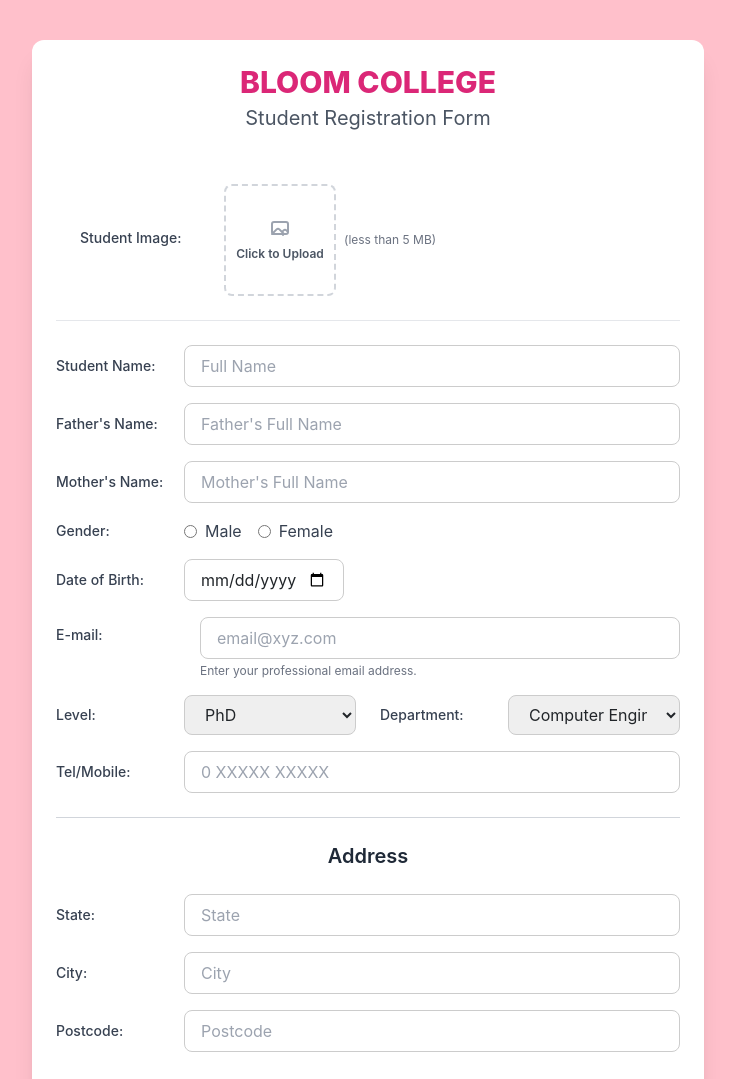
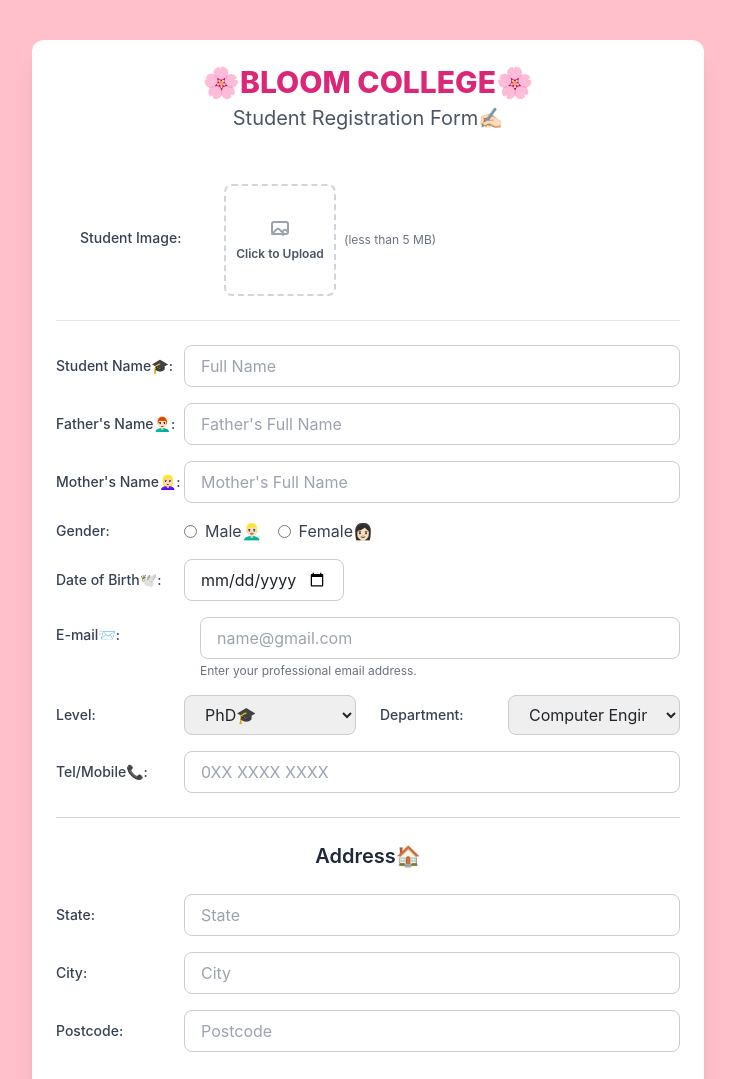
Before and after one commit to junivivimell-cyber/practical-work2_junii, a plain HTML site: page index.html in a window 1280 px wide. Shown: the top 1079 px of the page, without its empty margins (272-1007 px from the left). Drawn offline with nearby package versions, Linux system fonts and the light colour scheme.

Commit message:
Update index.html

```diff
--- a/index.html
+++ b/index.html
@@ -4,17 +4,15 @@
     <meta charset="UTF-8">
     <meta name="viewport" content="width=device-width, initial-scale=1.0">
     <title>Bloom College Registration</title>
-    <!-- Load Tailwind CSS for utility styling -->
     <script src="https://cdn.tailwindcss.com"></script>
-    <!-- Load Bootstrap CSS for modal styling (required for the requested modal) -->
     <link href="https://cdn.jsdelivr.net/npm/bootstrap@5.3.2/dist/css/bootstrap.min.css" rel="stylesheet">
     <style>
-        /* Custom font and base styling */
+
         body {
             font-family: 'Inter', sans-serif;
             background-color: pink;
         }
-        /* Custom input style to ensure consistency */
+
         .custom-input {
             border: 1px solid #ccc;
             padding: 0.5rem 1rem;
@@ -29,46 +27,34 @@
 <div class="container mx-auto p-4 md:p-8 max-w-2xl bg-white shadow-xl rounded-xl my-10">
 
     <header class="text-center mb-6">
-        <h1 class="text-3xl font-extrabold text-pink-600">BLOOM COLLEGE</h1>
-        <h2 class="text-xl text-gray-600 mt-1">Student Registration Form</h2>
+        <h1 class="text-3xl font-extrabold text-pink-600">🌸BLOOM COLLEGE🌸</h1>
+        <h2 class="text-xl text-gray-600 mt-1">Student Registration Form✍🏻</h2>
     </header>
 
     <form id="registrationForm" class="space-y-6">
 
-        <!-- Student Image Section - Diubah untuk pemusatan menegak -->
-        <!-- items-center memusatkan label "Student Image:" secara menegak dengan kandungan sebelahnya -->
+
         <div class="flex items-center space-x-4 p-4 border-b border-gray-200">
-            <!-- Label kini tanpa padding atas (pt-2) -->
             <label class="text-sm font-medium text-gray-700 w-32 shrink-0">Student Image:</label>
 
             <div class="flex flex-col space-y-1">
-                <!-- Hidden native file input -->
                 <input type="file" id="studentImage" accept="image/*" class="hidden"/>
 
-                <!-- NEW: Flex container to hold the box and the text side-by-side -->
-                <!-- items-center memusatkan kotak muat naik dengan teks di sebelahnya -->
                 <div class="flex items-center space-x-2">
 
-                    <!-- Custom Upload Area (Small Square: w-28 h-28) -->
                     <div id="customUploadBox" class="w-28 h-28 cursor-pointer border-2 border-dashed border-gray-300 rounded-lg text-center hover:border-blue-500 transition duration-150 relative overflow-hidden flex items-center justify-center">
 
-                        <!-- Default message (visible when no image is selected) -->
                         <div id="uploadPlaceholder" class="flex flex-col items-center justify-center space-y-1 p-2">
                             <svg xmlns="http://www.w3.org/2000/svg" class="h-6 w-6 text-gray-400" fill="none" viewBox="0 0 24 24" stroke="currentColor">
                                 <path stroke-linecap="round" stroke-linejoin="round" stroke-width="2" d="M4 16l4.586-4.586a2 2 0 012.828 0L16 16m-2-2l1.586-1.586a2 2 0 012.828 0L20 14m-5 3h.01M6 16h12a2 2 0 002-2V6a2 2 0 00-2-2H6a2 2 0 00-2 2v8a2 2 0 002 2z" />
                             </svg>
                             <p class="text-xs text-gray-600 font-semibold">Click to Upload</p>
                         </div>
-
-                        <!-- Image Preview Placeholder (Now inside the custom box) -->
                         <img id="imagePreview" src="" alt="Student Image Preview" class="absolute inset-0 w-full h-full object-cover rounded-md hidden">
                     </div>
 
-                    <!-- Text section aligned beside the box -->
-                    <!-- Dikeluarkan pt-1 untuk pemusatan yang lebih baik -->
                     <div class="flex flex-col justify-start">
                         <span class="text-xs text-gray-500">(less than 5 MB)</span>
-                        <!-- Error message placeholder for file size limit -->
                         <span class="text-xs text-red-500 hidden" id="imageError"></span>
                     </div>
                 </div>
@@ -77,21 +63,22 @@
 
         <!-- Personal Details Section -->
         <div class="space-y-4">
+
             <!-- Student Name (Requires onChange/input for Caps Lock) -->
             <div class="flex items-center">
-                <label for="studentName" class="text-sm font-medium text-gray-700 w-32 shrink-0">Student Name:</label>
+                <label for="studentName" class="text-sm font-medium text-gray-700 w-32 shrink-0">Student Name🎓:</label>
                 <input type="text" id="studentName" name="studentName" placeholder="Full Name" class="custom-input focus:ring-blue-500 focus:border-blue-500">
             </div>
 
             <!-- Father's Name (Requires onChange/input for Caps Lock) -->
             <div class="flex items-center">
-                <label for="fatherName" class="text-sm font-medium text-gray-700 w-32 shrink-0">Father's Name:</label>
+                <label for="fatherName" class="text-sm font-medium text-gray-700 w-32 shrink-0">Father's Name👨🏻‍🦰:</label>
                 <input type="text" id="fatherName" name="fatherName" placeholder="Father's Full Name" class="custom-input focus:ring-blue-500 focus:border-blue-500">
             </div>
 
             <!-- Mother's Name (Requires onChange/input for Caps Lock) -->
             <div class="flex items-center">
-                <label for="motherName" class="text-sm font-medium text-gray-700 w-32 shrink-0">Mother's Name:</label>
+                <label for="motherName" class="text-sm font-medium text-gray-700 w-32 shrink-0">Mother's Name👱🏻‍♀️:</label>
                 <input type="text" id="motherName" name="motherName" placeholder="Mother's Full Name" class="custom-input focus:ring-blue-500 focus:border-blue-500">
             </div>
 
@@ -101,27 +88,27 @@
                 <div class="flex space-x-4">
                     <label class="inline-flex items-center">
                         <input type="radio" name="gender" value="male" class="form-radio text-blue-600 rounded-full">
-                        <span class="ml-2 text-gray-700">Male</span>
+                        <span class="ml-2 text-gray-700">Male👱🏻‍♂️</span>
                     </label>
                     <label class="inline-flex items-center">
                         <input type="radio" name="gender" value="female" class="form-radio text-pink-600 rounded-full">
-                        <span class="ml-2 text-gray-700">Female</span>
+                        <span class="ml-2 text-gray-700">Female👩🏻</span>
                     </label>
                 </div>
             </div>
 
             <!-- Date of Birth -->
             <div class="flex items-center">
-                <label for="dob" class="text-sm font-medium text-gray-700 w-32 shrink-0">Date of Birth:</label>
+                <label for="dob" class="text-sm font-medium text-gray-700 w-32 shrink-0">Date of Birth🕊️:</label>
                 <input type="date" id="dob" name="dob" placeholder="dd / mm / yyyy" class="custom-input focus:ring-blue-500 focus:border-blue-500 w-40">
             </div>
 
             <!-- E-mail (Requires onFocus and onBlur) -->
             <div class="flex flex-col md:flex-row md:items-start md:space-x-4">
-                <label for="email" class="text-sm font-medium text-gray-700 w-32 shrink-0 mt-2 md:mt-0">E-mail:</label>
+                <label for="email" class="text-sm font-medium text-gray-700 w-32 shrink-0 mt-2 md:mt-0">E-mail📨:</label>
                 <div class="flex-grow">
-                    <input type="email" id="email" name="email" placeholder="email@xyz.com" class="custom-input focus:ring-blue-500 focus:border-blue-500">
-                    <!-- Help message placeholder for focus/blur feedback -->
+                    <input type="email" id="email" name="email" placeholder="name@gmail.com" class="custom-input focus:ring-blue-500 focus:border-blue-500">
+
                     <small id="emailHelp" class="block mt-1 text-gray-500 text-xs transition-colors duration-300">
                         Enter your professional email address.
                     </small>
@@ -134,33 +121,37 @@
                 <div class="flex items-center">
                     <label for="level" class="text-sm font-medium text-gray-700 w-32 shrink-0">Level:</label>
                     <select id="level" name="level" class="custom-input focus:ring-blue-500 focus:border-blue-500">
-                        <option>PhD</option>
-                        <option>Masters</option>
-                        <option>Bachelor</option>
+                        <option>PhD🎓</option>
+                        <option>Master🎓</option>
+                        <option>Bachelor🎓</option>
+                        <option>Degree🎓</option>
+
                     </select>
                 </div>
                 <!-- Department -->
                 <div class="flex items-center">
                     <label for="department" class="text-sm font-medium text-gray-700 w-32 shrink-0">Department:</label>
                     <select id="department" name="department" class="custom-input focus:ring-blue-500 focus:border-blue-500">
-                        <option>Computer Engineering</option>
-                        <option>Business Administration</option>
-                        <option>Applied Sciences</option>
+                        <option>Computer Engineering🧑🏻‍💻</option>
+                        <option>Chemical Engineering👩🏻‍🔬</option>
+                        <option>Electrical Engineering👩🏻‍🔧</option>
+                        <option>Mechanical Engineering🧑🏻‍🏭</option>
+                        <option>Civil Engineering👷🏻</option>
                     </select>
                 </div>
             </div>
 
             <!-- Tel/Mobile -->
             <div class="flex items-center">
-                <label for="telMobile" class="text-sm font-medium text-gray-700 w-32 shrink-0">Tel/Mobile:</label>
-                <input type="tel" id="telMobile" name="telMobile" placeholder="0 XXXXX XXXXX" class="custom-input focus:ring-blue-500 focus:border-blue-500">
+                <label for="telMobile" class="text-sm font-medium text-gray-700 w-32 shrink-0">Tel/Mobile📞:</label>
+                <input type="tel" id="telMobile" name="telMobile" placeholder="0XX XXXX XXXX" class="custom-input focus:ring-blue-500 focus:border-blue-500">
             </div>
 
         </div>
 
         <!-- Address Section -->
         <div class="py-4 border-t border-gray-300">
-            <h4 class="text-xl font-semibold text-gray-800 mb-4 text-center">Address</h4>
+            <h4 class="text-xl font-semibold text-gray-800 mb-4 text-center">Address🏠</h4>
 
             <div class="space-y-4">
                 <!-- State -->
@@ -195,7 +186,7 @@
     </form>
 </div>
 
-<!-- Bootstrap Modal Structure (iv. Upon Submission) -->
+
 <div class="modal fade" id="successModal" tabindex="-1" aria-labelledby="successModalLabel" aria-hidden="true">
     <div class="modal-dialog modal-dialog-centered">
         <div class="modal-content border-t-4 border-green-500 rounded-lg shadow-2xl">
@@ -207,7 +198,7 @@
                 <svg class="mx-auto h-12 w-12 text-green-500" xmlns="http://www.w3.org/2000/svg" fill="none" viewBox="0 0 24 24" stroke="currentColor" aria-hidden="true">
                     <path stroke-linecap="round" stroke-linejoin="round" stroke-width="2" d="M9 12l2 2 4-4m6 2a9 9 0 11-18 0 9 9 0 0118 0z" />
                 </svg>
-                <p class="mt-4">Your details have been saved!</p>
+                <p class="mt-4">Your details have been saved! 😉</p>
             </div>
             <div class="modal-footer justify-center bg-green-50">
                 <button type="button" class="btn btn-success px-6" data-bs-dismiss="modal">OK</button>
@@ -237,7 +228,7 @@
 
     // --- Event Handlers ---
 
-    // i. onBlur event for email (Basic validation/feedback)
+    // i. onBlur
     const handleBlur = (event) => {
         const value = event.target.value.trim();
         if (event.target.id === 'email') {
@@ -254,7 +245,7 @@
         }
     };
 
-    // ii. onFocus event for email (Hint text)
+    // ii. onFocus for text field (email)
     const handleFocus = (event) => {
         if (event.target.id === 'email') {
             emailHelp.textContent = 'Example: name@university.edu';
@@ -262,7 +253,7 @@
         }
     };
 
-    // iii. onChange/input event for name fields (Caps Lock)
+    // iii. onChange for name textfield (Caps Lock)
     const handleNameChange = (event) => {
         // Use the 'input' event for real-time change to uppercase
         event.target.value = event.target.value.toUpperCase();
@@ -273,7 +264,7 @@
         const file = event.target.files[0];
 
         if (file) {
-            imageError.classList.add('hidden'); // Hide previous error
+            imageError.classList.add('hidden');
 
             // Check file size (max 5MB)
             const maxSizeBytes = 5 * 1024 * 1024;
```
